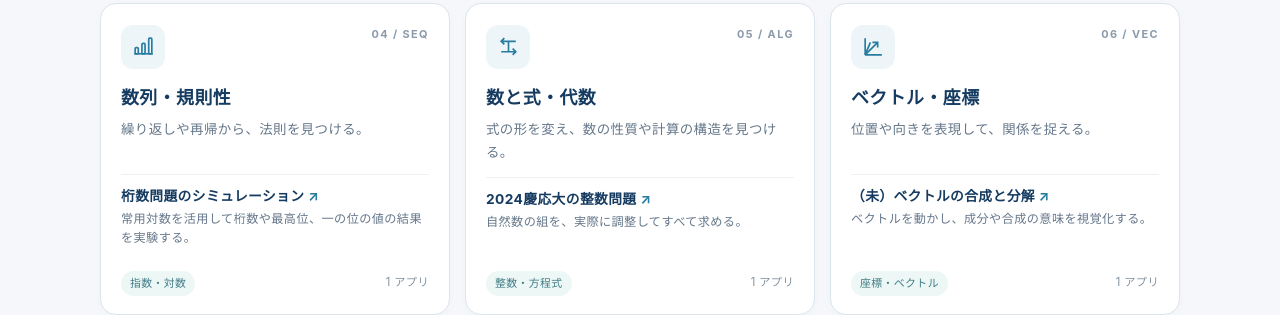
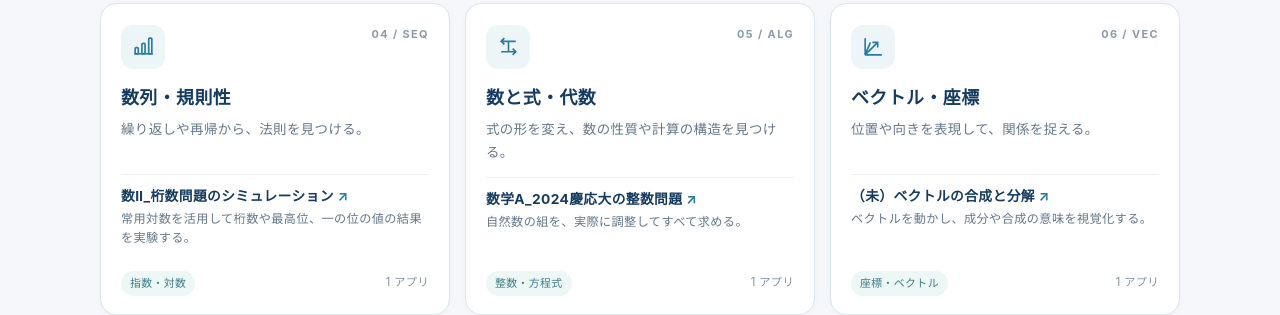
Before and after one commit to kn-sandbox/math-simulator, a plain HTML site: page index.html in a window 1280 px wide. Shown: the part 804-1119 px from the top of the page. Drawn offline with Linux system fonts and the light colour scheme.

Commit message:
Update index.html

```diff
--- a/index.html
+++ b/index.html
@@ -274,7 +274,7 @@
           <h3>数列・規則性</h3><p class="field-desc">繰り返しや再帰から、法則を見つける。</p>
           <div class="app-list">
             <a class="app-link" href="04_2_ketasuu.html" target="_blank" rel="noopener noreferrer">
-              <span class="app-title">桁数問題のシミュレーション <span class="link-arrow">↗</span></span>
+              <span class="app-title">数Ⅱ_桁数問題のシミュレーション <span class="link-arrow">↗</span></span>
               <span class="app-desc">常用対数を活用して桁数や最高位、一の位の値の結果を実験する。</span>
             </a>
           </div>
@@ -286,7 +286,7 @@
           <h3>数と式・代数</h3><p class="field-desc">式の形を変え、数の性質や計算の構造を見つける。</p>
           <div class="app-list">
             <a class="app-link" href="seisuupr13.html" target="_blank" rel="noopener noreferrer">
-              <span class="app-title">2024慶応大の整数問題 <span class="link-arrow">↗</span></span>
+              <span class="app-title">数学A_2024慶応大の整数問題 <span class="link-arrow">↗</span></span>
               <span class="app-desc">自然数の組を、実際に調整してすべて求める。</span>
             </a>
           </div>
```
